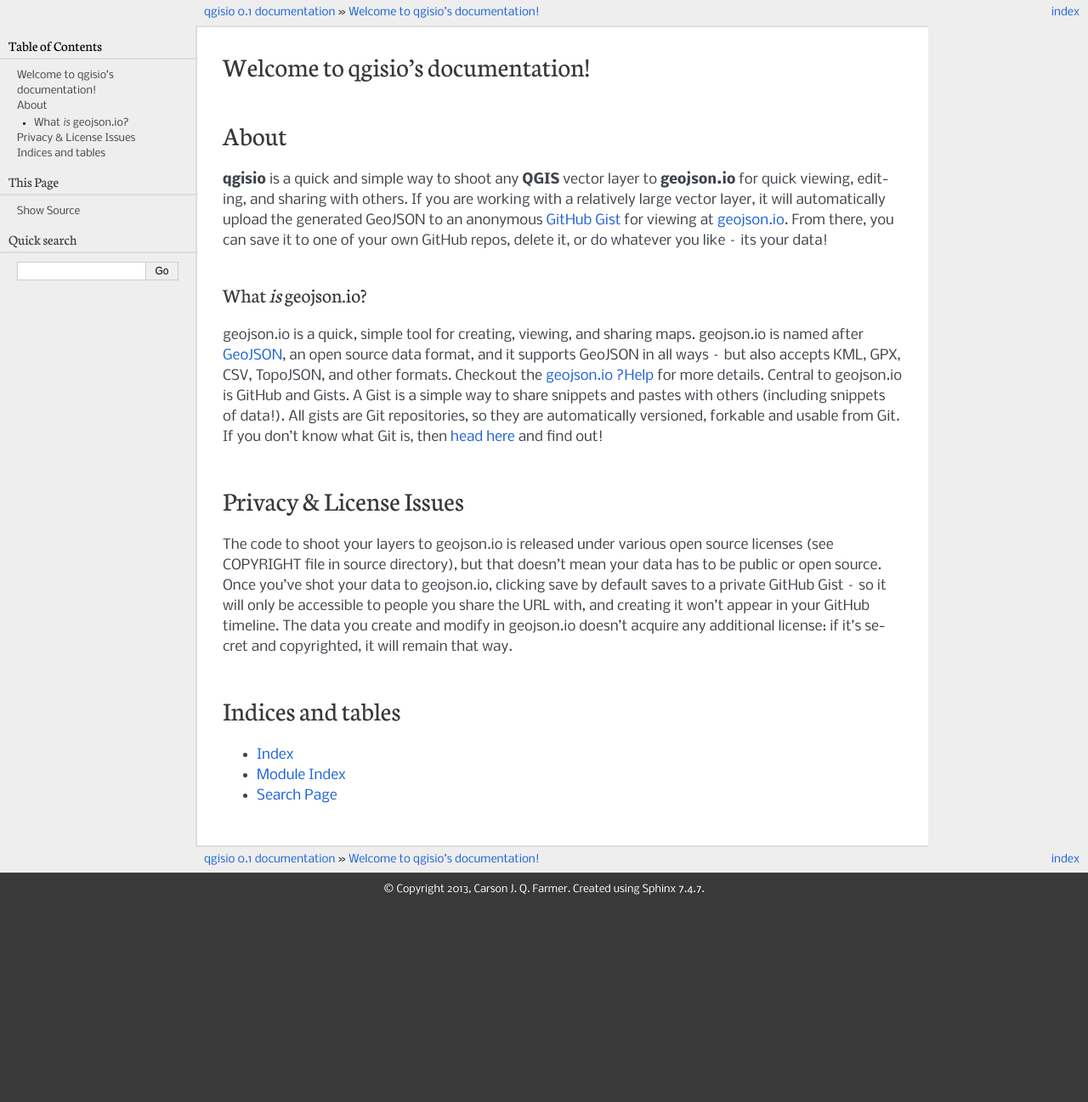
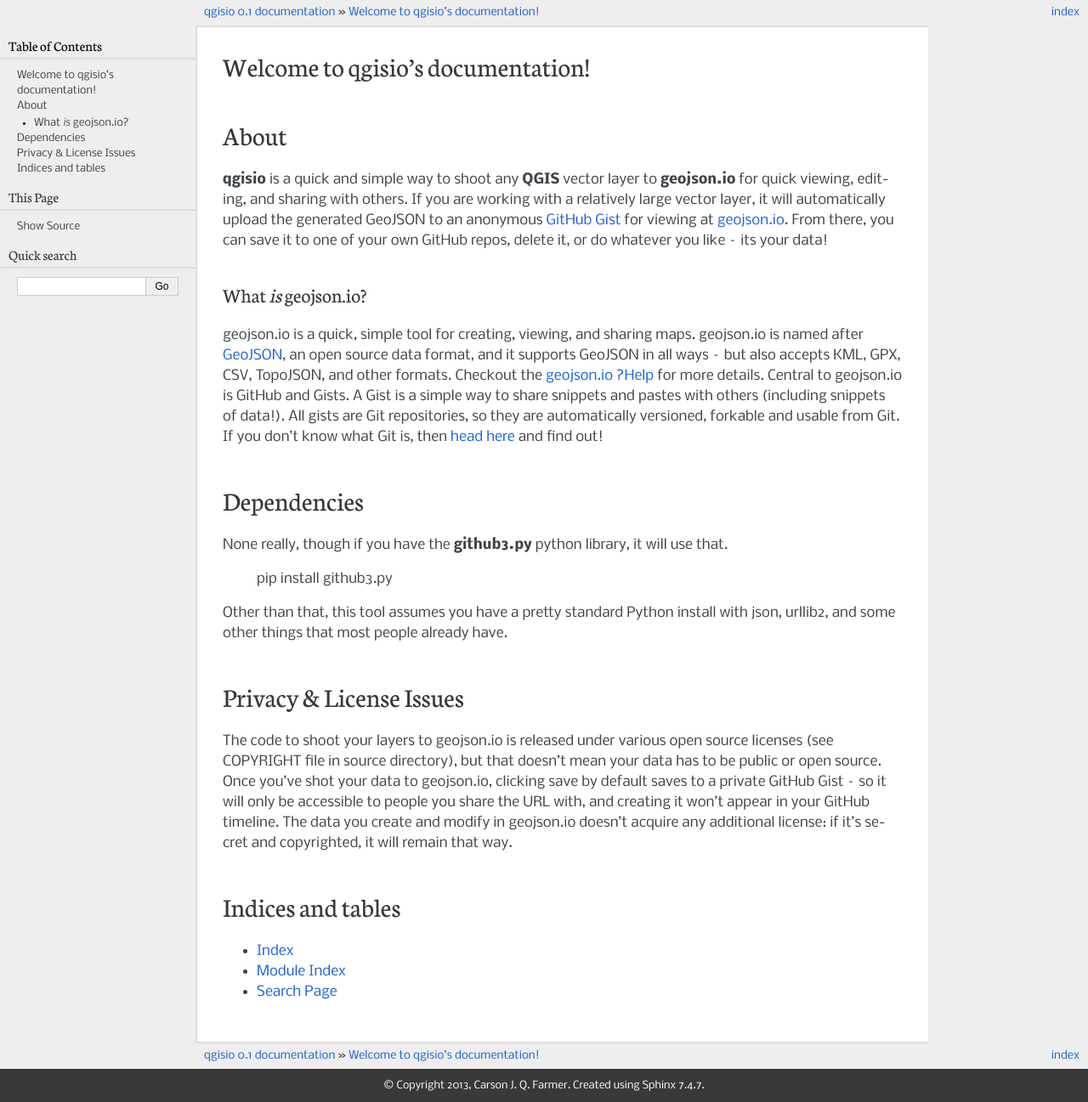
Before and after one commit to carsonfarmer/qgisio, a Sphinx documentation site: the page built from help/source/index.rst, in a window 1280 px wide. Shown: the whole page at 85% size. Built offline with Sphinx 7.4.7, drawn with Linux system fonts in a browser that asks for light colours; formulas are drawn with MathJax 3; before the commit the page ends 1066 px from its top, so only the background shows below that.

Commit message:
updates to help and README info (dependencies)

```diff
--- a/help/source/index.rst
+++ b/help/source/index.rst
@@ -23,6 +23,15 @@
 .. index:: licensing
 .. index:: License; Privacy; Issues
 
+Dependencies
+============
+
+None really, though if you have the **github3.py** python library, it will use that.
+
+    pip install github3.py
+
+Other than that, this tool assumes you have a pretty standard Python install with json, urllib2, and some other things that most people already have.
+
 Privacy & License Issues
 ========================
 
```
Also changed, not shown: README.md (+11 -0 lines).
